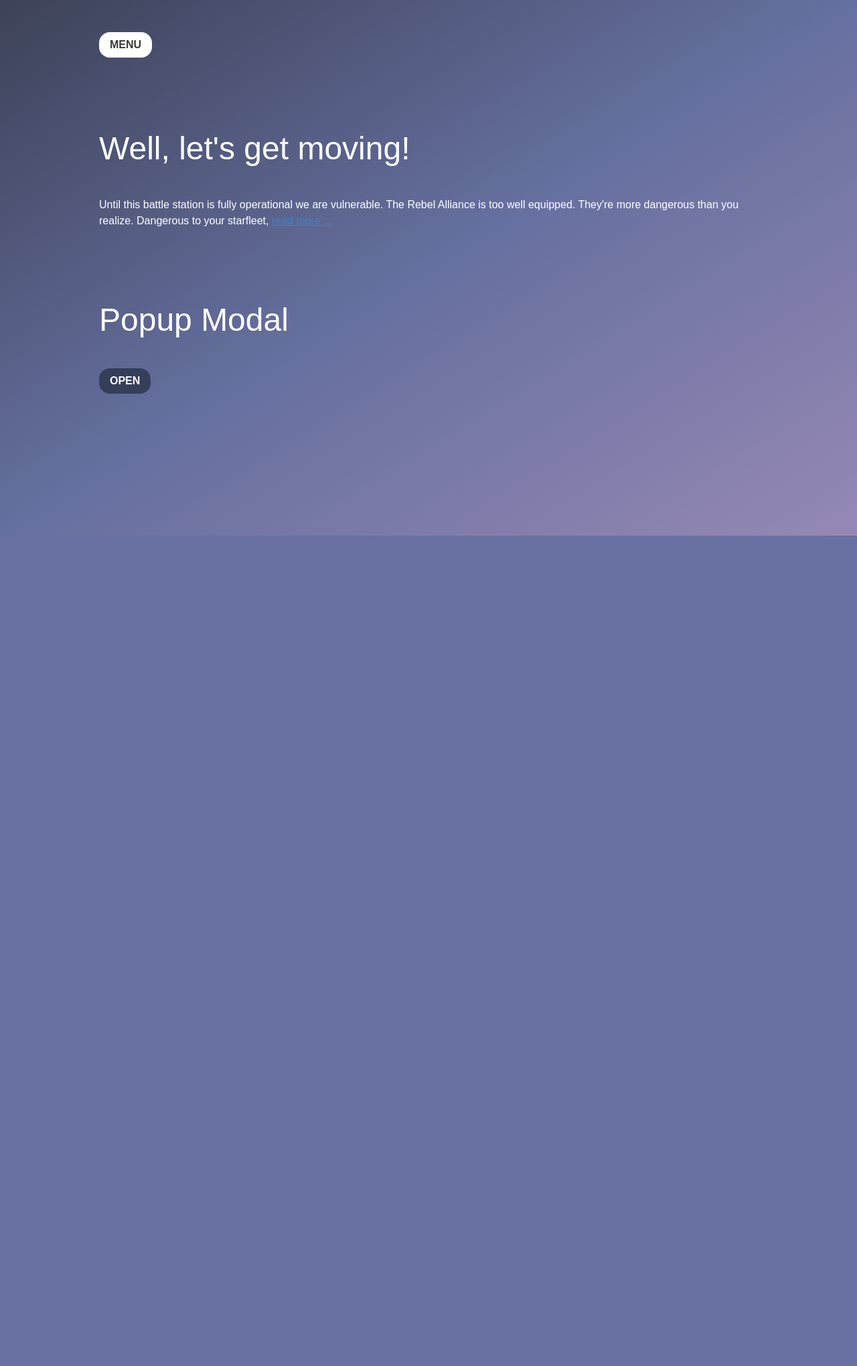
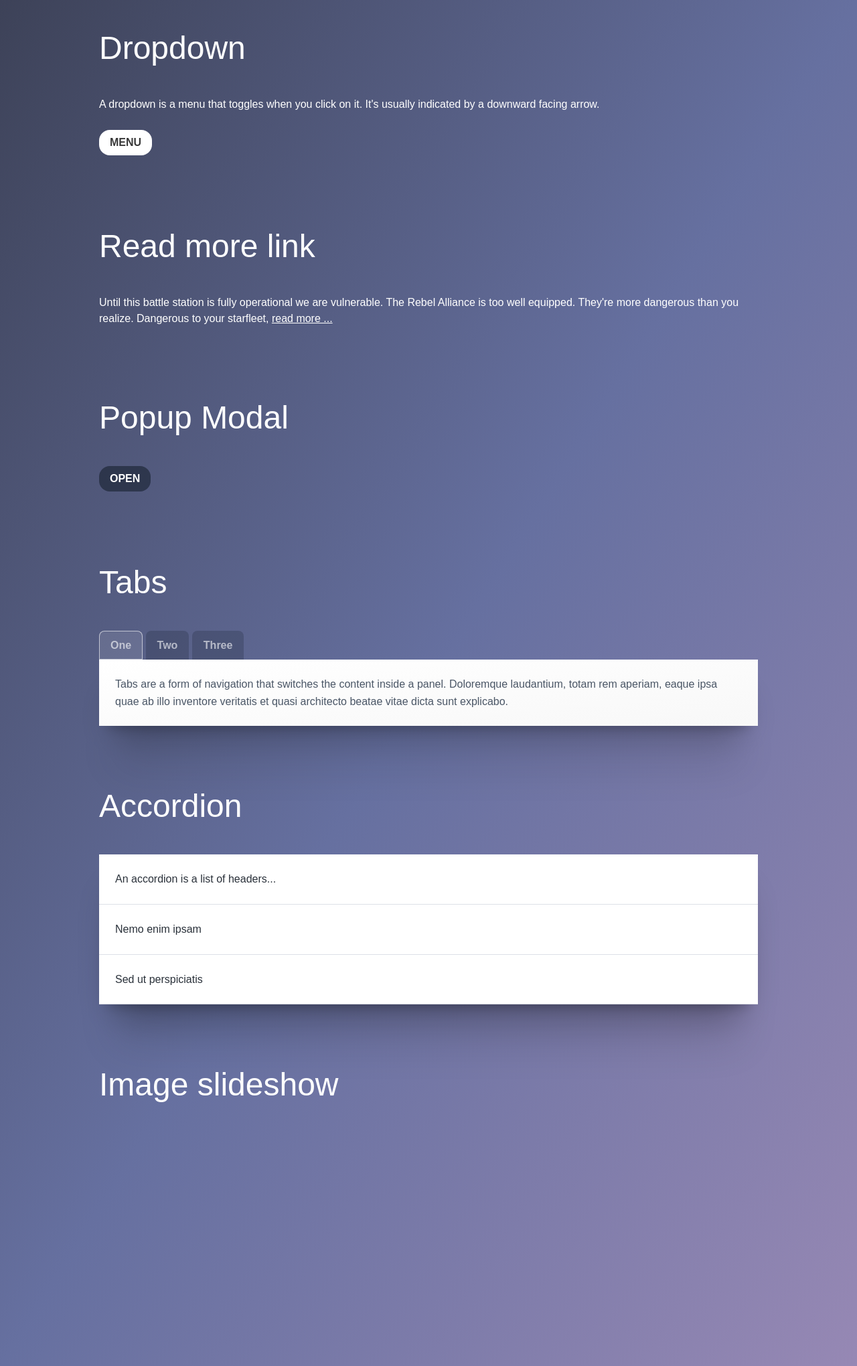
Before and after one commit to BrightdayStudio/webdev-lessons, a PHP site: page / in a window 1280 px wide. Shown: the whole page at 67% size. Before the commit the page ends 800 px from the top, so only its background shows below. Run offline with PHP 8.4, Linux system fonts and the light colour scheme.

Commit message:
add more

```diff
--- a/css/base.css
+++ b/css/base.css
@@ -173,9 +173,17 @@ main dl dd {
 
 /* Links–––––––––––––––––––––––––––––––––––––––––––––––––– */
 a {
-	color:#4183c4;
+
 	text-decoration:none;
 	cursor: pointer;
+}
+
+a:hover {
+	color:#eade15;
+	cursor:pointer;
+}
+a:focus,a:active {
+	text-decoration: underline;
 }
 :focus {
 outline: 0;
@@ -183,13 +191,6 @@ outline: 0;
 
 main p a {
 	text-decoration:underline;
-}
-a:hover {
-	color:#0099cc;
-	cursor:pointer;
-}
-a:focus,a:active {
-	text-decoration: underline;
 }
 
 
@@ -352,3 +353,80 @@ input[type="password"] {
 	background: rgba(10, 20, 30, .5);
 	color:#fff;
 }
+
+
+
+
+
+
+
+.tab-content {
+	display: none;
+}
+
+.show {
+	display: block;
+}
+
+.tab-content {
+	background: linear-gradient(to bottom right, white, #F8F8F8);
+  box-shadow: 0 15px 20px -15px rgba(0, 0, 0, 0.3), 0 35px 50px -25px rgba(0, 0, 0, 0.3), 0 85px 60px -25px rgba(0, 0, 0, 0.1);
+	padding: 1.5rem;
+	color: #4a5666;
+}
+
+
+
+.tab {
+	border: 1px solid transparent;
+	border-radius: 0.5em 0.5em 0 0 ;
+	display: inline-block;
+	text-decoration: none;
+	padding: .5rem 1rem;
+	color: rgba(255, 255, 255, .6);
+	font-weight: 700;
+	background: rgba(10, 20, 30, .2);
+}
+
+.tab.active {
+	background: rgba(255,255,255,.1);
+	border: 1px solid rgba(255, 255, 255, .6);
+}
+
+
+
+
+
+.accordion {
+	background: white;
+	color: #2a313a;
+  box-shadow: 0 15px 20px -15px rgba(0, 0, 0, 0.3), 0 35px 50px -25px rgba(0, 0, 0, 0.3), 0 85px 60px -25px rgba(0, 0, 0, 0.1);
+}
+
+
+.accordion-header {
+	border-bottom: 1px solid #DDE0E7;
+	cursor: pointer;
+	padding:1.5rem;
+}
+.accordion-header:hover {
+	background: #F6F7F9;
+}
+
+.accordion-content {
+	border-bottom: 1px solid #DDE0E7;
+	display: none;
+	padding:1.5rem;
+}
+
+
+
+
+.slides{
+	position: relative;
+	height: 300px;
+}
+
+.slides > div {
+	position: absolute;
+}
--- a/index.html
+++ b/index.html
@@ -12,6 +12,8 @@
 <body>
 
   <nav class="container">
+    <h1>Dropdown</h1>
+    <p>A dropdown is a menu that toggles when you click on it. It's usually indicated by a downward facing arrow.</p><br>
     <button id="trigger">Menu</button>
     <ul class="topnav">
       <li class="active">
@@ -38,29 +40,74 @@
       <li>
         <a href="contact.htm">Contact</a>
       </li>
-      <li>
-        <a href="donate.htm">Donate</a>
-      </li>
     </ul>
   </nav>
 
 
 
   <main class="container">
-      <h1>Well, let's get moving!</h1>
-      <p class="text">Until this battle station is fully operational we are vulnerable. The Rebel Alliance is too well equipped. They're more dangerous than you realize. Dangerous to your starfleet, <a>read more ...</a> <span>Commander, not to this battle station! The Rebellion will continue to gain a support in the Imperial Senate as long as.... The Imperial Senate will no longer be of any concern to us. I've just received word that the Emperor has dissolved the council permanently. The last remnants of the Old Republic have been swept away. That's impossible! How will the Emperor maintain control without the bureaucracy? The regional governors now have direct control over territories. Fear will keep the local systems in line. Fear of this battle station.</span></p>
+    <h1>Read more link</h1>
+    <p class="text">Until this battle station is fully operational we are vulnerable. The Rebel Alliance is too well equipped. They're more dangerous than you realize. Dangerous to your starfleet, <a>read more ...</a> <span>Commander, not to this
+        battle station! The Rebellion will continue to gain a support in the Imperial Senate as long as.... The Imperial Senate will no longer be of any concern to us. I've just received word that the Emperor has dissolved the council permanently.
+        The last remnants of the Old Republic have been swept away. That's impossible! How will the Emperor maintain control without the bureaucracy? The regional governors now have direct control over territories. Fear will keep the local systems in
+        line. Fear of this battle station.</span></p>
   </main>
 
   <section class="container popup">
     <div class="overlay"></div>
     <h2>Popup Modal</h2>
-      <div class="modal">
-        <p>Let him go! Stay on the leader! Hurry, Luke, they're coming in much faster this time. I can't hold them! Artoo, try and increase the power! Hurry up, Luke! Wait! I'm on the leader. Hang on, Artoo! Use the Force, Luke. Let go, Luke. The Force is strong with this one! Luke, trust me. His computer's off. Luke, you switched off your targeting computer. What's wrong? Nothing. I'm all right. I've lost Artoo! You may fire when ready. I have you now</p>
-        <button class="close">Close</button>
-      </div>
-      <button class="open">Open</button>
+    <div class="modal">
+      <p>Let him go! Stay on the leader! Hurry, Luke, they're coming in much faster this time. I can't hold them! Artoo, try and increase the power! Hurry up, Luke! Wait! I'm on the leader. Hang on, Artoo! Use the Force, Luke. Let go, Luke. The Force
+        is strong with this one! Luke, trust me. His computer's off. Luke, you switched off your targeting computer. What's wrong? Nothing. I'm all right. I've lost Artoo! You may fire when ready. I have you now</p><br>
+      <button class="close">Close</button>
+    </div>
+    <button class="open">Open</button>
   </section>
 
+  <section class="container tabs">
+    <h2>Tabs</h2>
+    <nav class="tab-list">
+      <a class="tab active" href="#one">One</a>
+      <a class="tab" href="#two">Two</a>
+      <a class="tab" href="#three">Three</a>
+    </nav>
+
+    <div id="one" class="tab-content show">Tabs are a form of navigation that switches the content inside a panel.  Doloremque laudantium, totam rem aperiam, eaque ipsa quae ab illo inventore veritatis et quasi architecto beatae vitae dicta sunt
+      explicabo. </div>
+    <div id="two" class="tab-content">Et quasi architecto beatae vitae dicta sunt explicabo. Nemo enim ipsam voluptatem quia voluptas sit aspernatur aut odit aut fugit, sed quia consequuntur magni dolores eos qui ratione voluptatem sequi nesciunt.
+    </div>
+    <div id="three" class="tab-content">Nemo enim ipsam voluptatem quia voluptas sit aspernatur aut odit aut fugit, sed quia consequuntur magni dolores eos qui ratione voluptatem sequi nesciunt. Neque porro quisquam est, qui dolorem ipsum quia dolor
+      sit amet, consectetur.</div>
+
+
+  </section>
+
+
+
+  <section class="container popup">
+    <h2>Accordion</h2>
+    <div class="accordion">
+      <div class="accordion-header">An accordion is a list of headers...</div>
+      <div class="accordion-content">that reveal more content when clicked. This example each section stays open when you click, but some versions only have one content panel open at a time.</div>
+
+      <div class="accordion-header">Nemo enim ipsam</div>
+      <div class="accordion-content">Et quasi architecto beatae vitae dicta sunt explicabo. Nemo enim ipsam voluptatem quia voluptas sit aspernatur aut odit aut fugit, sed quia consequuntur magni dolores eos qui ratione voluptatem sequi nesciunt.
+      </div>
+
+      <div class="accordion-header">Sed ut perspiciatis</div>
+      <div class="accordion-content">Nemo enim ipsam voluptatem quia voluptas sit aspernatur aut odit aut fugit, sed quia consequuntur magni dolores eos qui ratione voluptatem sequi nesciunt. Neque porro quisquam est, qui dolorem ipsum quia dolor sit
+        amet, consectetur.</div>
+    </div>
+  </section>
+
+  <section class="container slideshow">
+    <h2>Image slideshow</h2>
+    <div class="slides">
+	<div><img src="imgs/01.jpg"></div>
+	<div><img src="imgs/02.jpg"></div>
+	<div><img src="imgs/03.jpg"></div>
+</div>
+  </section>
 
 
 </body>
--- a/js/basic.js
+++ b/js/basic.js
@@ -52,4 +52,41 @@ $(document).keyup(function(e) {
 
 
 
+
+
+$(".tab-list").on("click", ".tab", function(e) {
+	e.preventDefault();
+
+  $(".tab").removeClass("active");
+	$(".tab-content").removeClass("show");
+	$(this).addClass("active");
+	$($(this).attr('href')).addClass("show");
 });
+
+
+
+
+$(".accordion").on("click", ".accordion-header", function() {
+ $(this).next().slideToggle();
+});
+
+
+
+
+
+$(".slides > div").slice(0).hide();
+setInterval(function() {
+	$('.slides > div:first-child')
+		.fadeOut(1000)
+		.next()
+		.fadeIn(1000)
+		.end()
+		.appendTo('.slides');
+}, 3000);
+
+
+
+
+
+
+});
```
Also changed, not shown: imgs/01.jpg (added), imgs/02.jpg (added), imgs/03.jpg (added).
